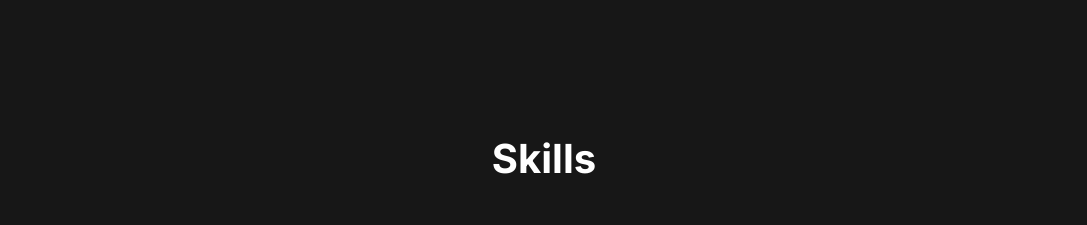
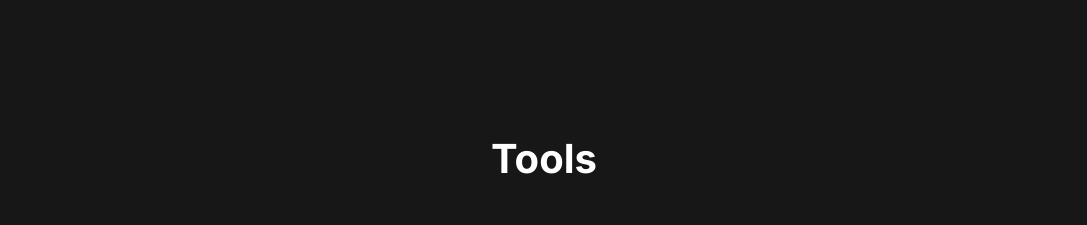
Before and after one commit to davenarchives/daven.dev, a Next.js app: page / in a window 1280 px wide. Shown: the part 2280-2505 px from the top of the page, without its empty margins (96-1183 px from the left). Built offline with nearby package versions, Linux system fonts and the light colour scheme; a web font is replaced by a local one.

Commit message:
Rename Skills section to Tools

```diff
--- a/src/components/Tools.tsx
+++ b/src/components/Tools.tsx
@@ -75,7 +75,7 @@ export function Tools() {
         viewport={{ once: true }}
         className="font-palanquin text-[32px] md:text-[40px] font-bold mb-12 text-center leading-none text-black dark:text-white"
       >
-        Skills
+        Tools
       </motion.h2>
 
       <div className="grid md:grid-cols-2 gap-6 lg:gap-8 max-w-[1024px] mx-auto items-start">
```
